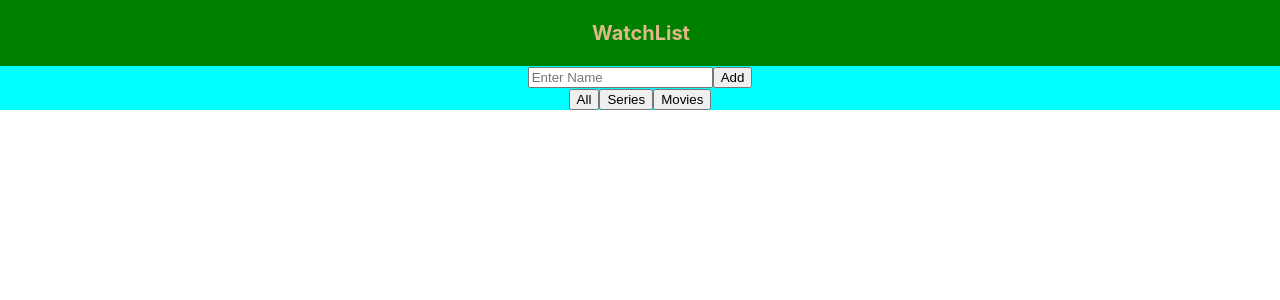
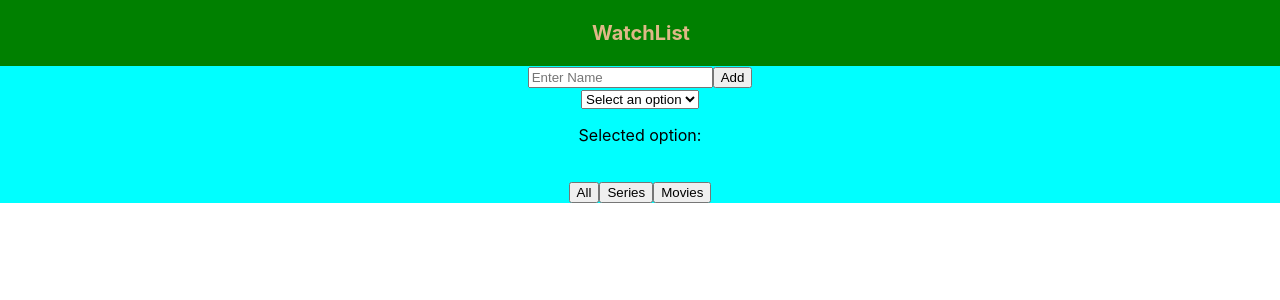
Before and after one commit to abhiofcl/watchlist, a React (Create React App) app: page / in a window 1280 px wide. Shown: the top 300 px of the page. Built offline with nearby package versions, Linux system fonts and the light colour scheme.

Commit message:
added type functionality to define show type

```diff
--- /dev/null
+++ b/src/components/FilterComp/Filter.js
@@ -0,0 +1,13 @@
+import React from "react";
+
+const Filter = () => {
+  return (
+    <>
+      <button>All</button>
+      <button>Series</button>
+      <button>Movies</button>
+    </>
+  );
+};
+
+export default Filter;
--- a/src/components/InputComp/ShowInput.js
+++ b/src/components/InputComp/ShowInput.js
@@ -13,10 +13,6 @@ const ShowInput = (props) => {
       <button type="submit" onClick={props.handleClick}>
         Add
       </button>
-      <br />
-      <button>All</button>
-      <button>Series</button>
-      <button>Movies</button>
     </>
   );
 };
--- a/src/components/MainSection/MainSection.js
+++ b/src/components/MainSection/MainSection.js
@@ -1,17 +1,33 @@
 import React, { useState } from "react";
 import "./mainpage.css";
 import ShowInput from "../InputComp/ShowInput";
+import Filter from "../FilterComp/Filter";
 
 const MainSection = () => {
+  const [selectedOption, setSelectedOption] = useState("");
   const [show, setShow] = useState("");
   const [listItems, setlist] = useState([]);
+  const handleSelectChange = (event) => {
+    setSelectedOption(event.target.value);
+  };
+
   const handleChange = (event) => {
     setShow(event.target.value);
   };
+
   const handleClick = () => {
-    setlist((prevList) => [...prevList, show]);
+    if (show != "" && selectedOption != "") {
+      const newItem = {
+        input: show,
+        type: selectedOption,
+      };
+      setlist((prevList) => [...prevList, newItem]);
+    }
+    // setlist((prevList) => [...prevList, show]);
     setShow("");
+    setSelectedOption("");
   };
+
   return (
     <div className="mainpage">
       <ShowInput
@@ -19,9 +35,20 @@ const MainSection = () => {
         handleChange={handleChange}
         handleClick={handleClick}
       />
+      <div>
+        <select value={selectedOption} onChange={handleSelectChange}>
+          <option value="">Select an option</option>
+          <option value="anime">Anime</option>
+          <option value="series">Series</option>
+          <option value="movies">Movies</option>
+        </select>
+        <p>Selected option: {selectedOption}</p>
+      </div>
+      <br />
+      <Filter />
       <ul>
         {listItems.map((item, index) => (
-          <li key={index}>{item}</li>
+          <li key={index}>{item.input}</li>
         ))}
       </ul>
     </div>
```
